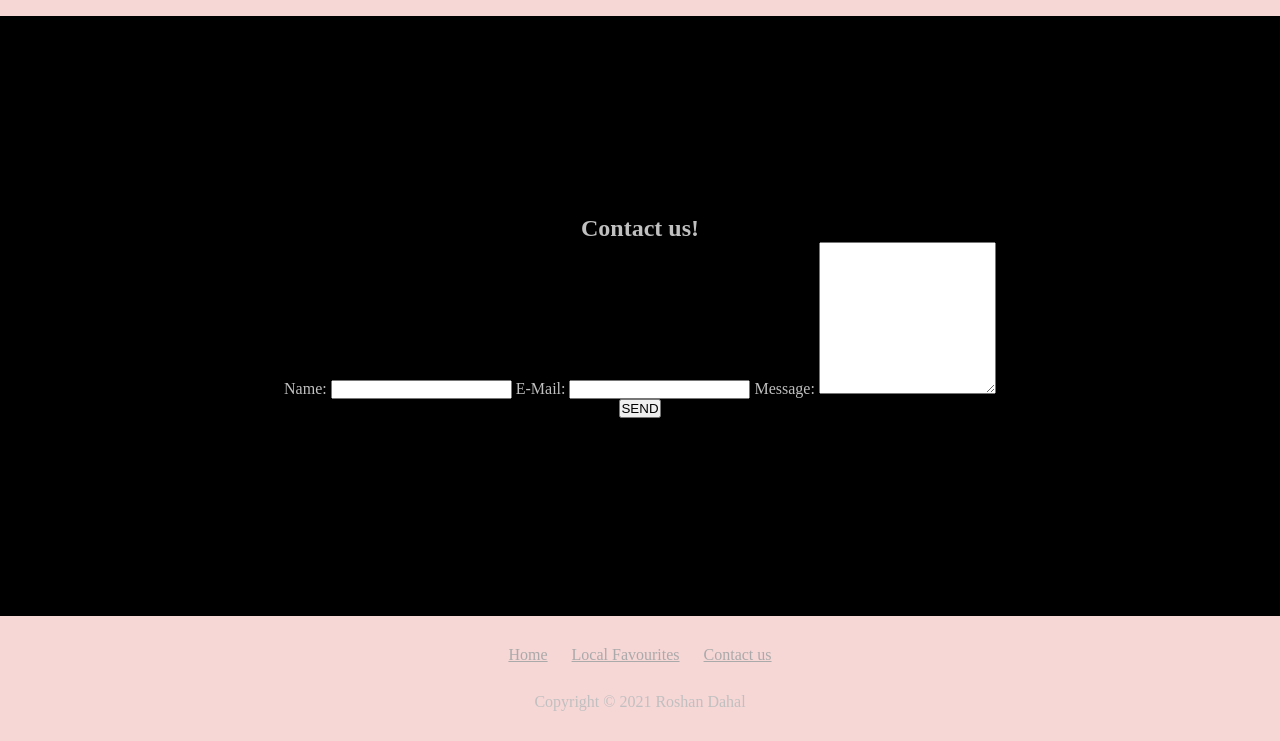
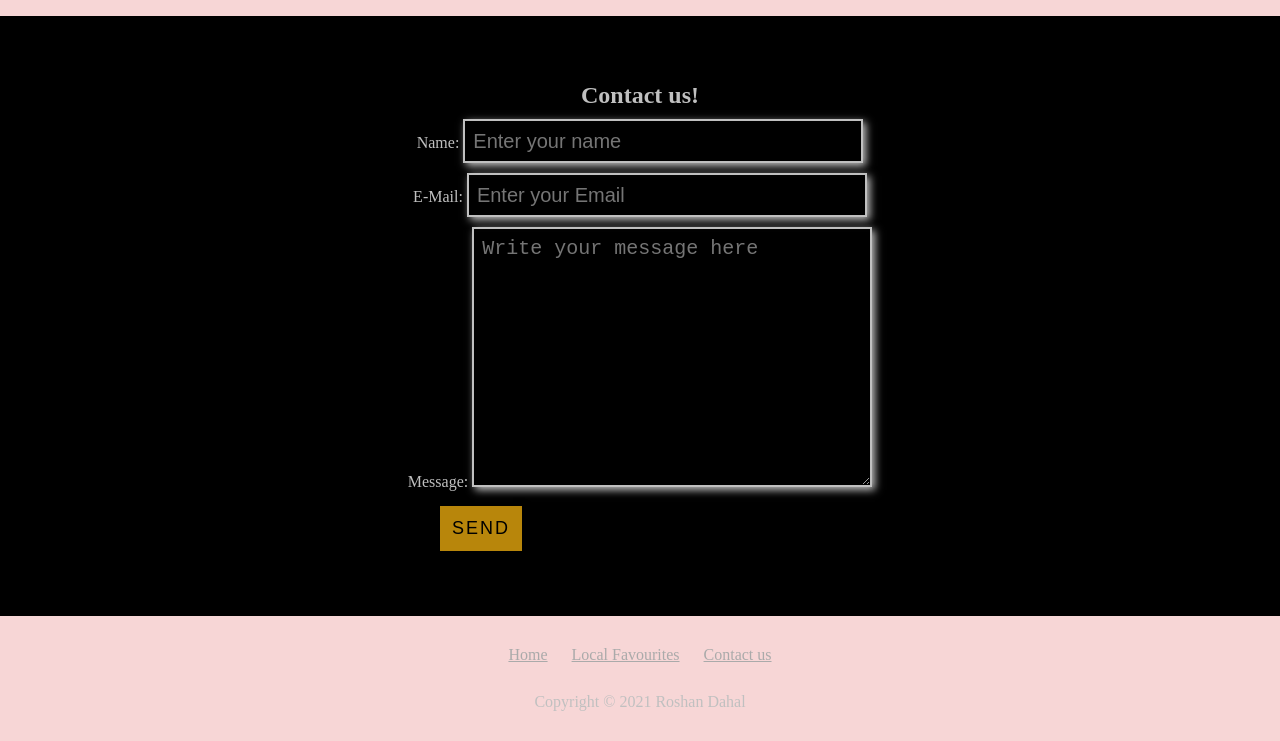
Before and after one commit to roshan871/roshan871-github.io, a plain HTML site: page contact.html in a window 1280 px wide. Shown: the part 59-800 px from the top of the page. Drawn offline with Linux system fonts and the light colour scheme; files that its build step writes are made by us from their sources.

Commit message:
index.html style.css are modified

```diff
--- a/contact.html
+++ b/contact.html
@@ -4,7 +4,7 @@
     <meta charset="UTF-8">
     <meta http-equiv="X-UA-Compatible" content="IE=edge">
     <meta name="viewport" content="width=device-width, initial-scale=1.0">
-    <link rel="stylesheet" href="style.css" />
+    <link rel="stylesheet" href="./styles/style.css">
     <title>Static templete</title>
 </head>
 <body class="contact-body">
@@ -27,15 +27,15 @@
       <form action="https://formspree.io/f/mayaybyw" method="POST" class="contact-form">
         <label>
           Name:
-          <input type="text" name="name" required />
+          <input type="text" name="name" placeholder="Enter your name" required />
         </label>
         <label>
           E-Mail:
-          <input type="email" name="email" required />
+          <input type="email" name="email" placeholder="Enter your Email" required />
         </label>
         <label>
           Message:
-          <textarea name="message" rows="10"></textarea>
+          <textarea name="message" rows="10" placeholder="Write your message here"></textarea>
         </label>
         <div class="form-buttons">
           <button type="submit" class="action-button">SEND</button>
--- a/styles/style.css
+++ b/styles/style.css
@@ -8,6 +8,44 @@ html {
   box-sizing: inherit;
   margin: 0;
   padding: 0;
+}
+input,
+textarea {
+  width: 400px;
+  font-size: 20px;
+  line-height: 24px;
+  padding: 8px;
+  background: none;
+  border: none;
+  border: 2px solid silver;
+  box-shadow: 3px 3px 8px silver;
+  color: silver;
+  margin-top: 10px;
+}
+
+textarea {
+  border: 2px solid silver;
+}
+
+.action-button {
+  padding: 12px;
+  font-size: 18px;
+  border: none;
+  box-shadow: 3px 3px 8px rgba(0, 0, 0, 0.5);
+  cursor: pointer;
+  font-variant: small-caps;
+  letter-spacing: 2px;
+  background-color: darkgoldenrod;
+}
+
+.action-button:hover {
+  background-color: goldenrod;
+  box-shadow: 4px 4px 10px rgba(184, 134, 11, 0.5);
+}
+
+.action-button:active {
+  background-color: gold;
+  box-shadow: 4px 4px 10px rgba(241, 186, 47, 0.75);
 }
 
 /* Header */
@@ -124,9 +162,21 @@ header {
   background-color: black;
   color: silver;
 }
-
 .contact-main-area {
   text-align: center;
+}
+.contact-form {
+  display: flex;
+  flex-direction: column;
+  align-items: center;
+}
+.form-buttons {
+  width: 400px;
+  display: flex;
+  justify-content: flex-start;
+}
+.form-buttons .action-button {
+  margin-top: 15px;
 }
 /* Footer */
 .footer {
```
